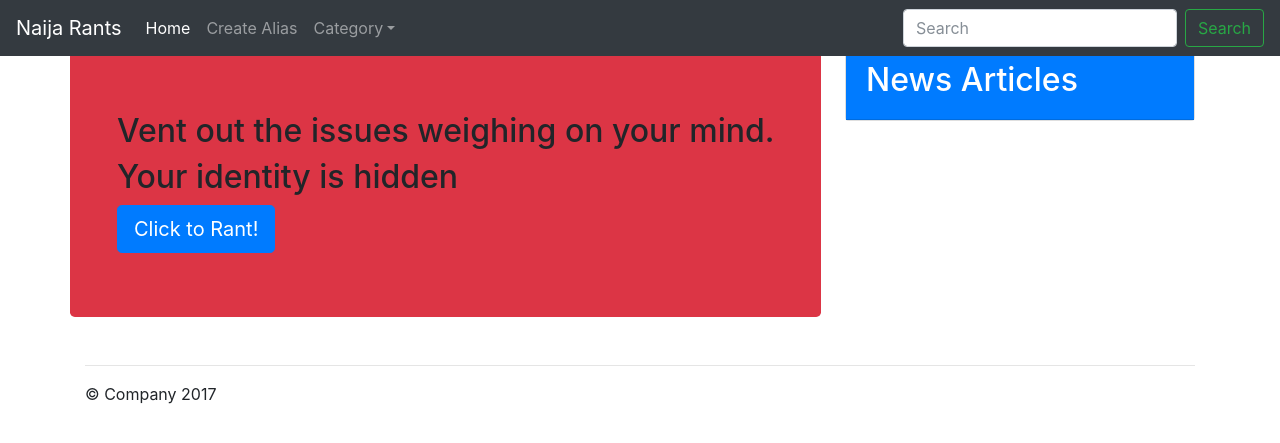
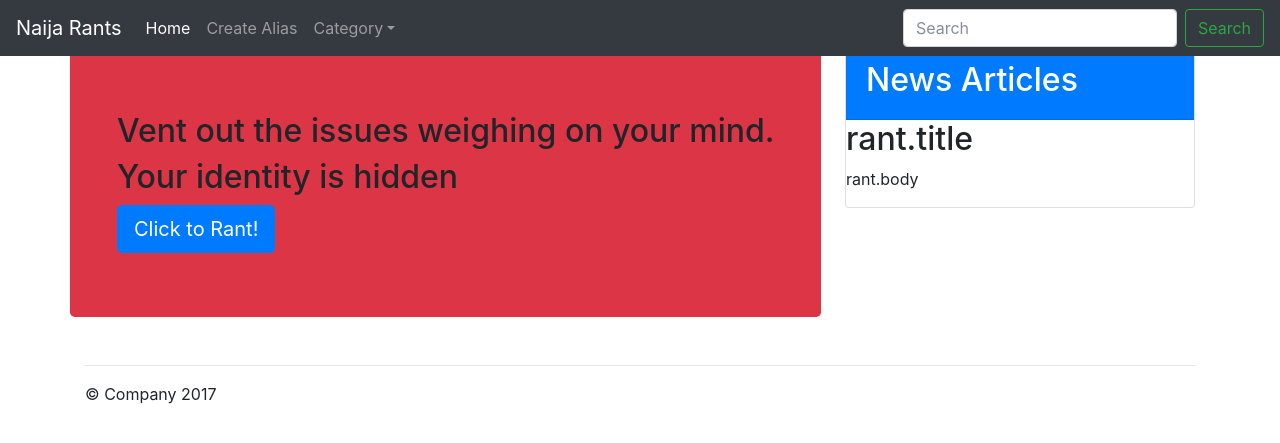
Before and after one commit to dolastack/naijarants, a Django app: page /rant/1 in a window 1280 px wide. Shown: the top 443 px of the page. Run offline with Django 3.2, Linux system fonts and the light colour scheme; data comes from the database, SQL or seed files in the repository; some libraries are stand-ins or nearby versions.

Commit message:
rant detail

```diff
--- a/rants/templates/rants/rant_detail.html
+++ b/rants/templates/rants/rant_detail.html
@@ -1 +1,5 @@
 {% extends "base.html" %}
+{% block content %}
+  <h2>rant.title</h2>
+  <p>rant.body</p>
+{% endblock content %}
--- a/rants/views.py
+++ b/rants/views.py
@@ -11,5 +11,4 @@ def rants_list(request):
 def rant_detail(request, rant):
     context = {'rant': rant}
     template = "rants/rant_detail.html"
-    #assert (False)
     return render(request, template, context)
```
